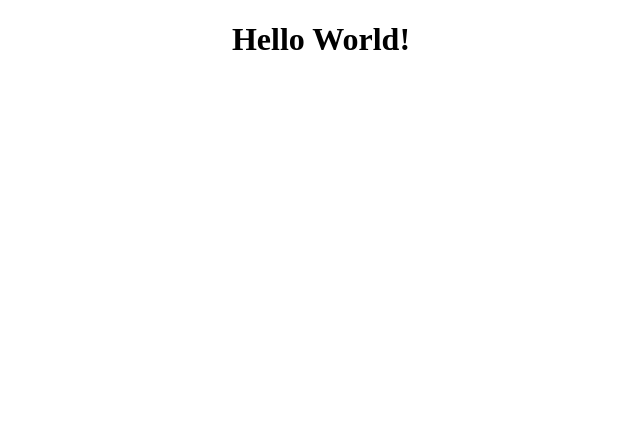
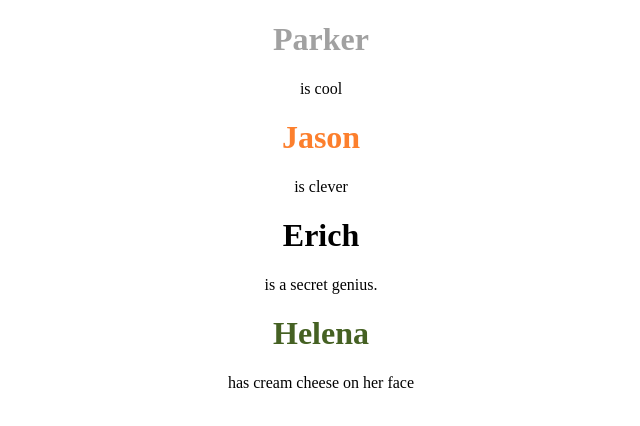
Before and after one commit to htaflin/igis-react, a React app: page / in a window 1280 px wide. Shown: the top 426 px of the page, without its empty margins (319-959 px from the left). Built offline with nearby package versions, Linux system fonts and the light colour scheme.

Commit message:
Intro to props and state.

```diff
--- a/src/App.jsx
+++ b/src/App.jsx
@@ -1,11 +1,20 @@
 import React, { Component } from 'react';
+import Header from './components/Header.jsx';
 
 class App extends Component {
   render() {
+
+    let items = [{value: 'Parker', color: '#A1A1A1', message: 'is cool'}, {value: 'Jason', color: '#Fc7f2D', message: 'is clever'}, {value: 'Erich', color: '#000000', message: 'is a secret genius.'}, {value: 'Helena', color: "#456123", message: 'has cream cheese on her face'}];
+
+    let jsxElements = items.map((item, i) => {
+
+      return <Header value={item.value} color={item.color} message={item.message} key={i} />;
+    });
+
     return (
-     <div style={{textAlign: 'center'}}>
-        <h1>Hello World!</h1>
-    </div>
+      <div style={{textAlign: 'center'}}>
+        {jsxElements}
+      </div>
     );
   }
 }
--- /dev/null
+++ b/src/components/Header.jsx
@@ -0,0 +1,43 @@
+import React, { Component } from 'react';
+
+class Header extends Component {
+
+    constructor(props) {
+        super(props);
+        this.state = { isHoverOn: false };
+        this.onMouseEnterHandler = this.onMouseEnterHandler.bind(this);
+        this.onMouseLeaveHandler = this.onMouseLeaveHandler.bind(this);
+    }
+
+    onMouseEnterHandler(event) {
+
+        this.setState({ isHoverOn: true }, () => {
+            console.log('This is what we expected: ' + this.state.isHoverOn);
+        });
+        console.log(this.state.isHoverOn);
+    }
+
+    onMouseLeaveHandler(event) {
+
+        this.setState({ isHoverOn: false }, () => {
+            console.log('This is what we expected: ' + this.state.isHoverOn);
+        });
+        console.log(this.state.isHoverOn);
+    }
+
+    render() {
+
+        const { value, color, message } = this.props;
+
+        let realColor = this.state.isHoverOn ? '#283246' : color;
+
+        return (
+            <div onMouseEnter={this.onMouseEnterHandler} onMouseLeave={this.onMouseLeaveHandler}>
+                <h1 style={{color: realColor}}>{value}</h1>
+                <div>{message}</div>
+            </div>
+        );
+    }
+}
+
+export default Header;
```
